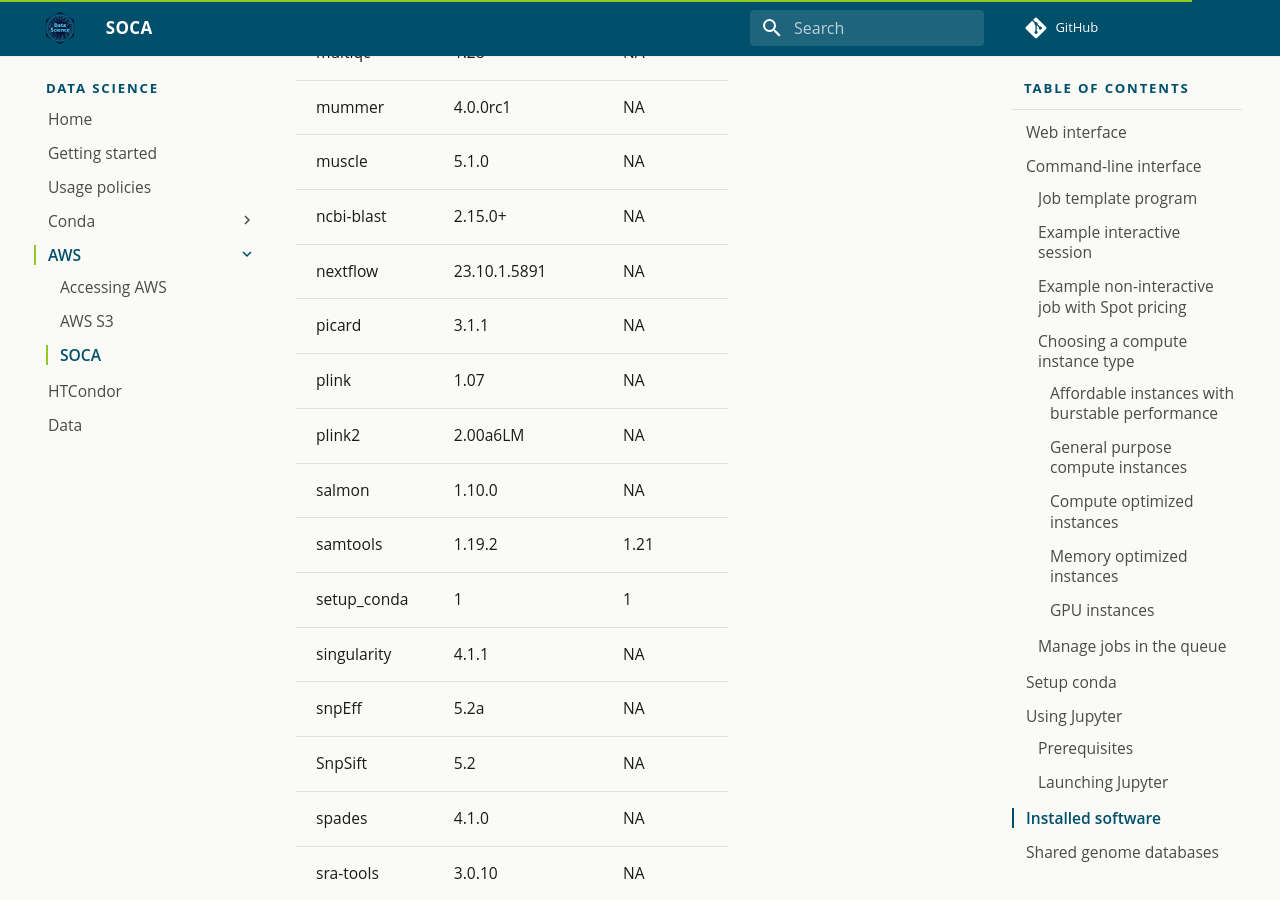
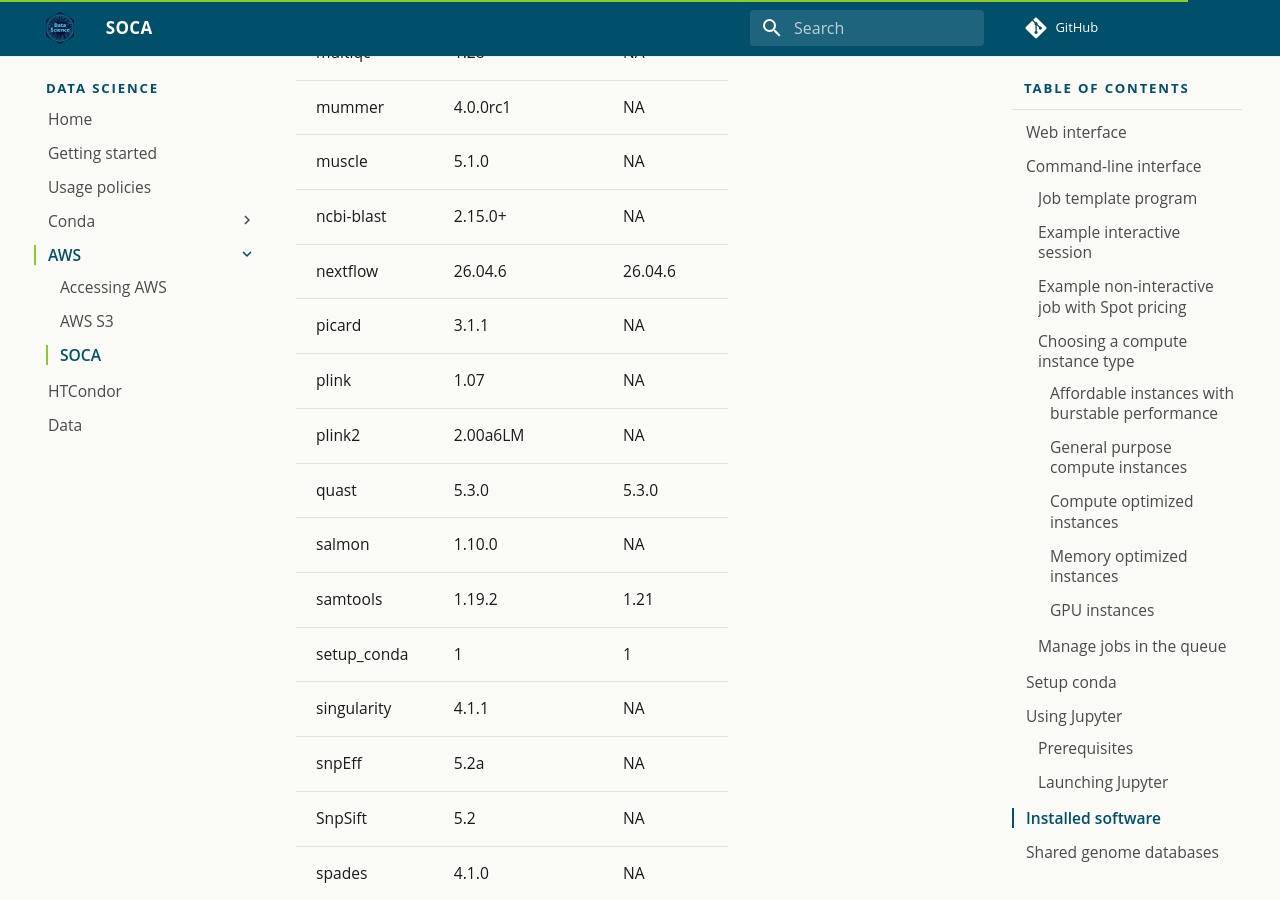
Before and after one commit to danforthcenter/datascience, an MkDocs documentation site: the page built from docs/aws_soca.md, in a window 1280 px wide and 900 px high, scrolled down 17292 px. Built offline with MkDocs 1.6.1 and Material for MkDocs 9.7.7, drawn with Linux system fonts in a browser that asks for light colours.

Commit message:
Update versions

```diff
--- a/docs/aws_soca.md
+++ b/docs/aws_soca.md
@@ -341,10 +341,11 @@ When finished, close the session and then click **Delete Session** to shut down
 | mummer       | 4.0.0rc1           | NA          |
 | muscle       | 5.1.0              | NA          |
 | ncbi-blast   | 2.15.0+            | NA          |
-| nextflow     | 23.10.1.5891       | NA          |
+| nextflow     | 26.04.6            | 26.04.6     |
 | picard       | 3.1.1              | NA          |
 | plink        | 1.07               | NA          |
 | plink2       | 2.00a6LM           | NA          |
+| quast        | 5.3.0              | 5.3.0       |
 | salmon       | 1.10.0             | NA          |
 | samtools     | 1.19.2             | 1.21        |
 | setup_conda  | 1                  | 1           |
```
